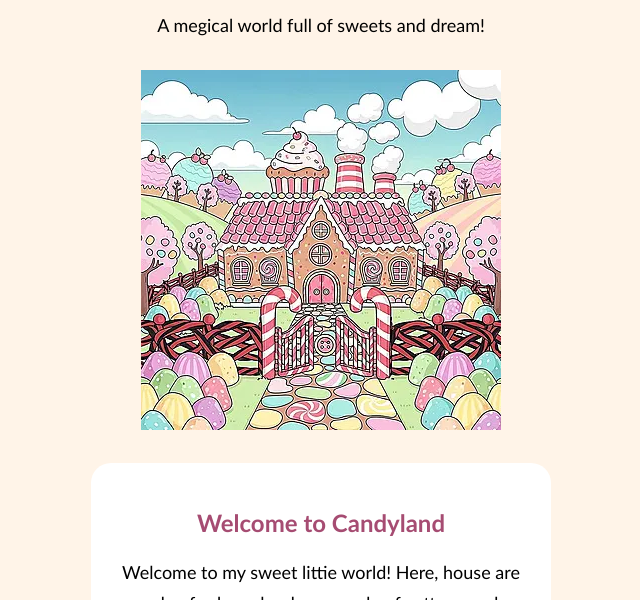
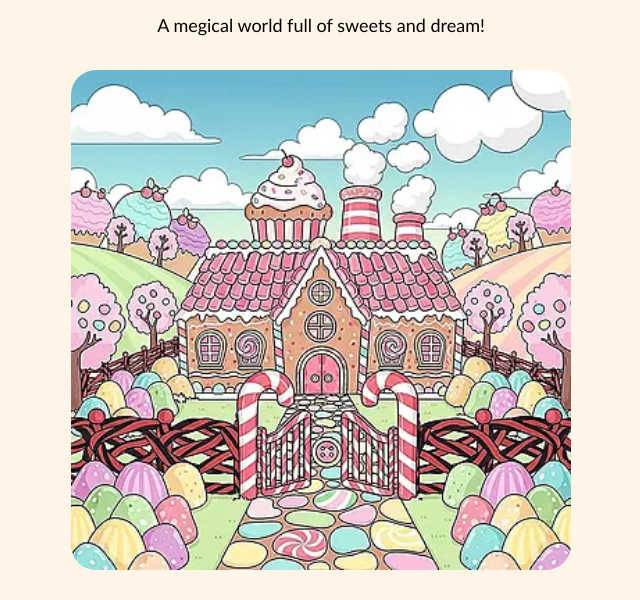
Before and after one commit to olivialu9122-del/ART101, a plain HTML site: page exercises/ex02.html in a window 1280 px wide. Shown: the part 121-721 px from the top of the page, without its empty margins (319-959 px from the left). Drawn offline with Linux system fonts and the light colour scheme.

Commit message:
Update ex02.html

```diff
--- a/exercises/ex02.html
+++ b/exercises/ex02.html
@@ -12,7 +12,7 @@
             A megical world full of sweets and dream!
         </p>
 
-        <img class="candy house" src="candy house.webp"
+        <img class="candy-house" src="candy house.webp"
             alt="A colorful candy house">
 
         <div class="intro-box">
```
